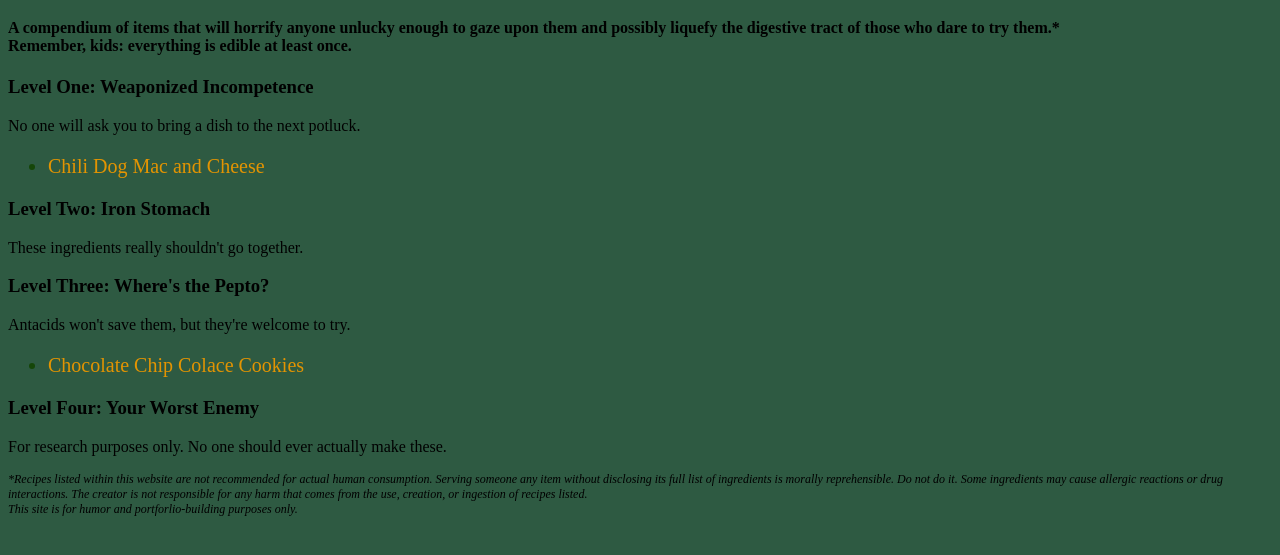
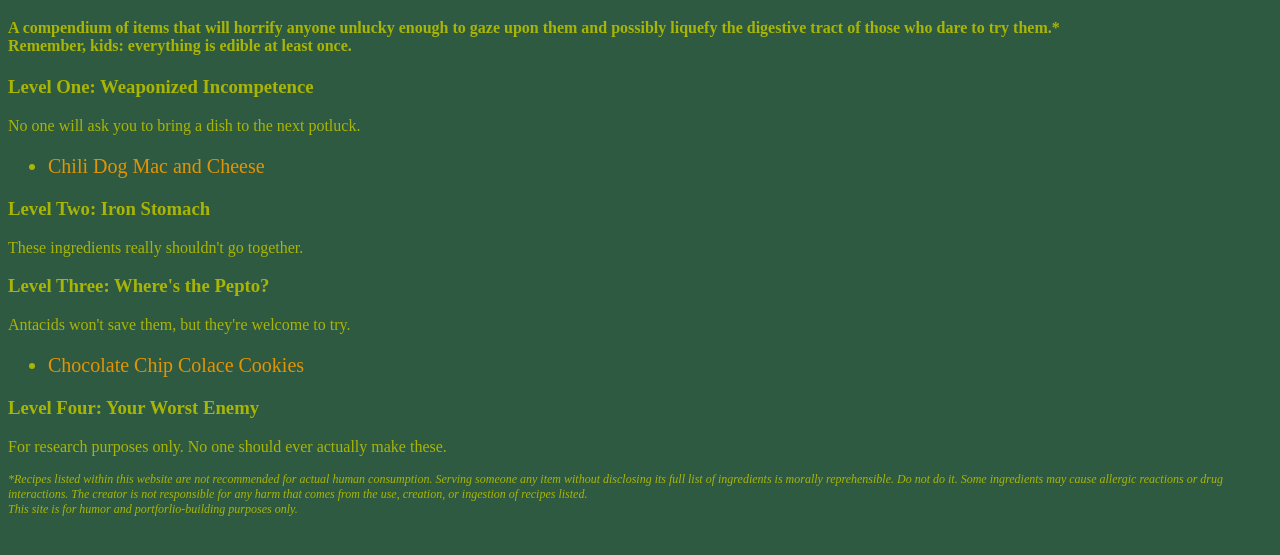
Before and after one commit to JLHynum262/odin-recipes, a plain HTML site: page index.html in a window 1280 px wide. Shown: the part 61-616 px from the top of the page. Drawn offline with Linux system fonts and the light colour scheme.

Commit message:
Update text to conform with header style

```diff
--- a/styles.css
+++ b/styles.css
@@ -38,4 +38,5 @@ a:link {
 
 * {
     background-color: rgb(46, 90, 66);
+    color:rgb(169, 181, 5)
 }
```
